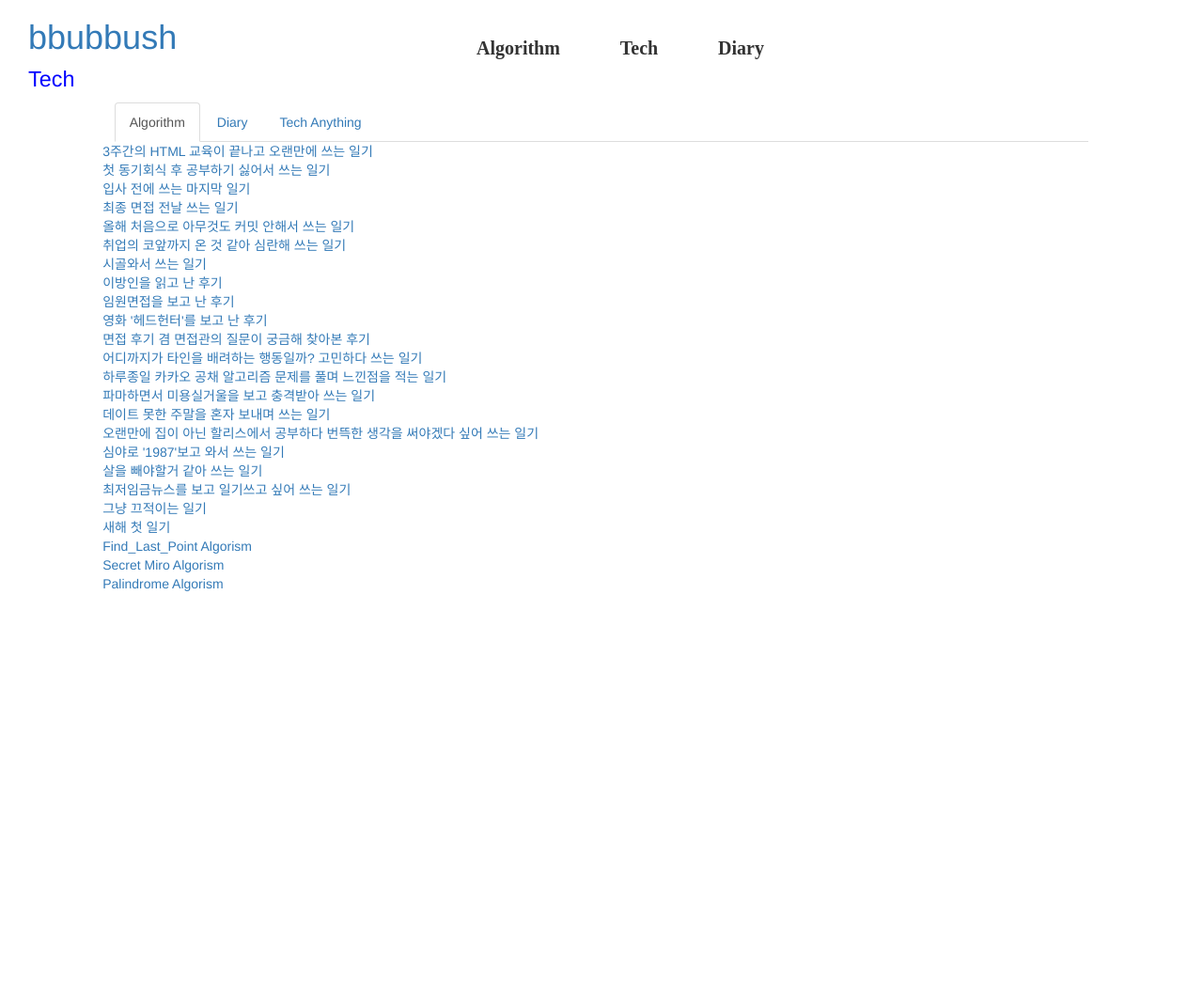
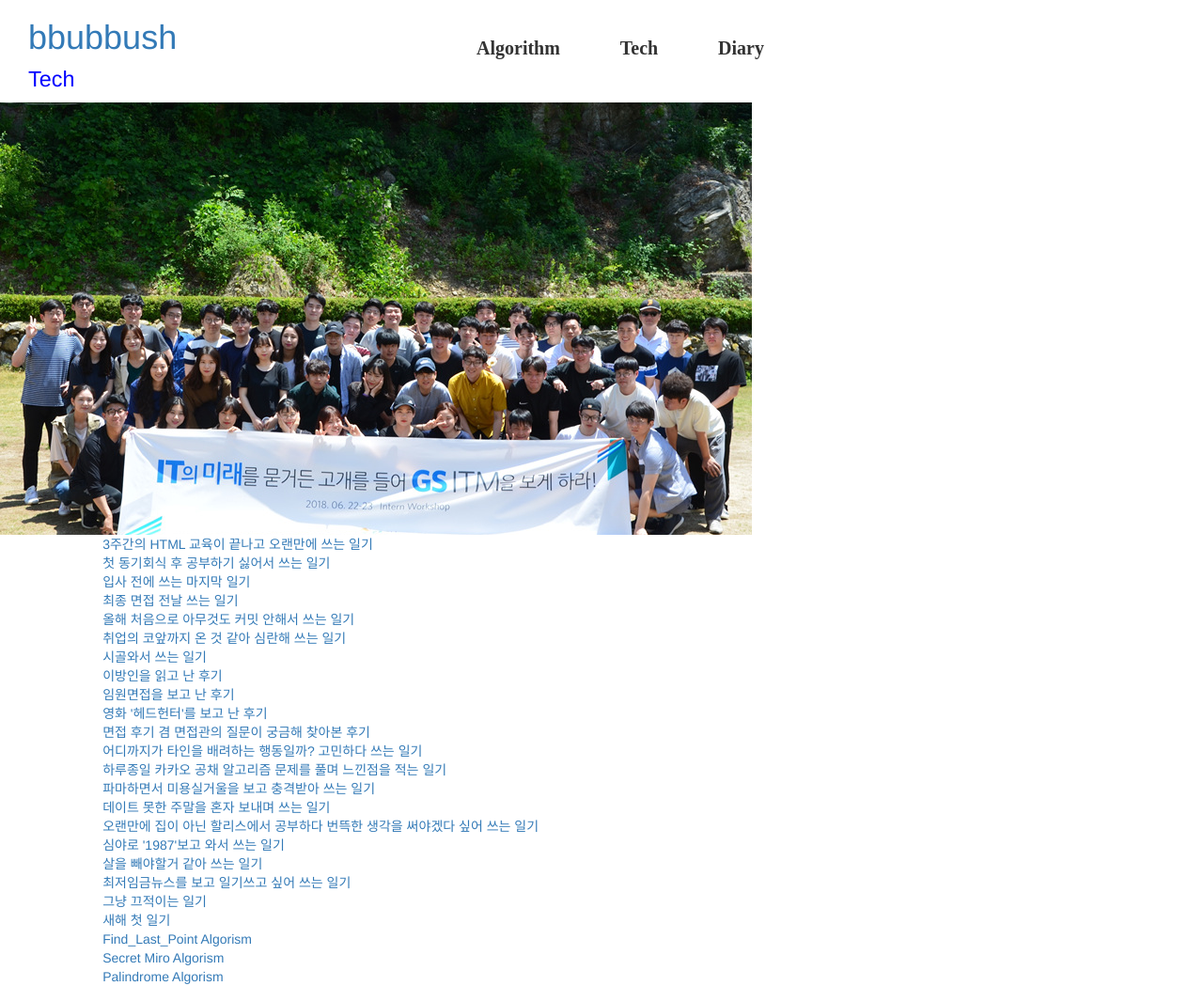
Before and after one commit to bbubbush/bbubbush.io, a Jekyll site: the page built from index.html, in a window 1280 px wide. Shown: the whole page at 94% size. Built offline with Jekyll 4.4.1, drawn with Linux system fonts in a browser that asks for light colours; before the commit the page ends 900 px from its top, so only the background shows below that.

Commit message:
2018-07-09

```diff
--- a/_layouts/default.html
+++ b/_layouts/default.html
@@ -10,7 +10,7 @@
 	</head>
 	<body>
 		{% include header.html %}
-		{% include categories.html %}
+		<div class="row-fluid" id="main-img"></div>
 		<div class="row">
 			<div class="col-md-12">
 				{{ content }}
--- a/assets/css/home.css
+++ b/assets/css/home.css
@@ -1,3 +1,5 @@
 #main-img{
 	background-image:url("/assets/img/main_img.jpg");
+	background-repeat: no-repeat;
+	height: 460px;
 }
--- a/index.html
+++ b/index.html
@@ -1,9 +1,7 @@
 ---
 layout: default
 ---
-<div class="row-fluid" id="main-img">
 
-</div>
 <div class="row">
 	{% for post in site.posts %}
 		<div class="col-md-10 col-md-offset-1">
```
